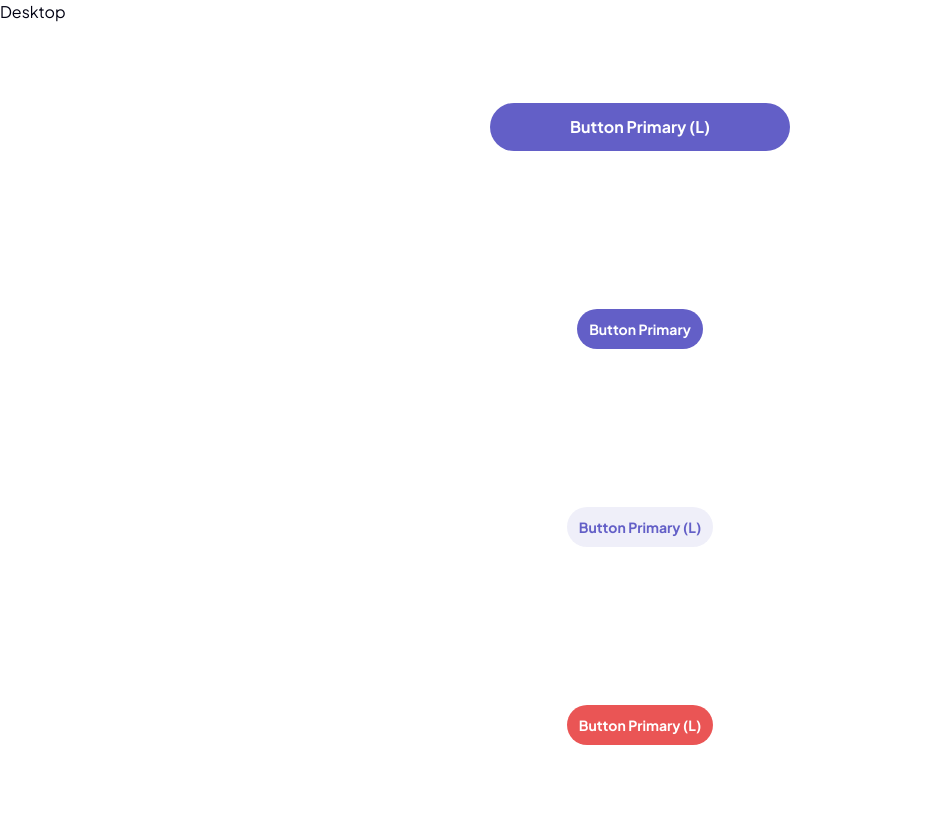
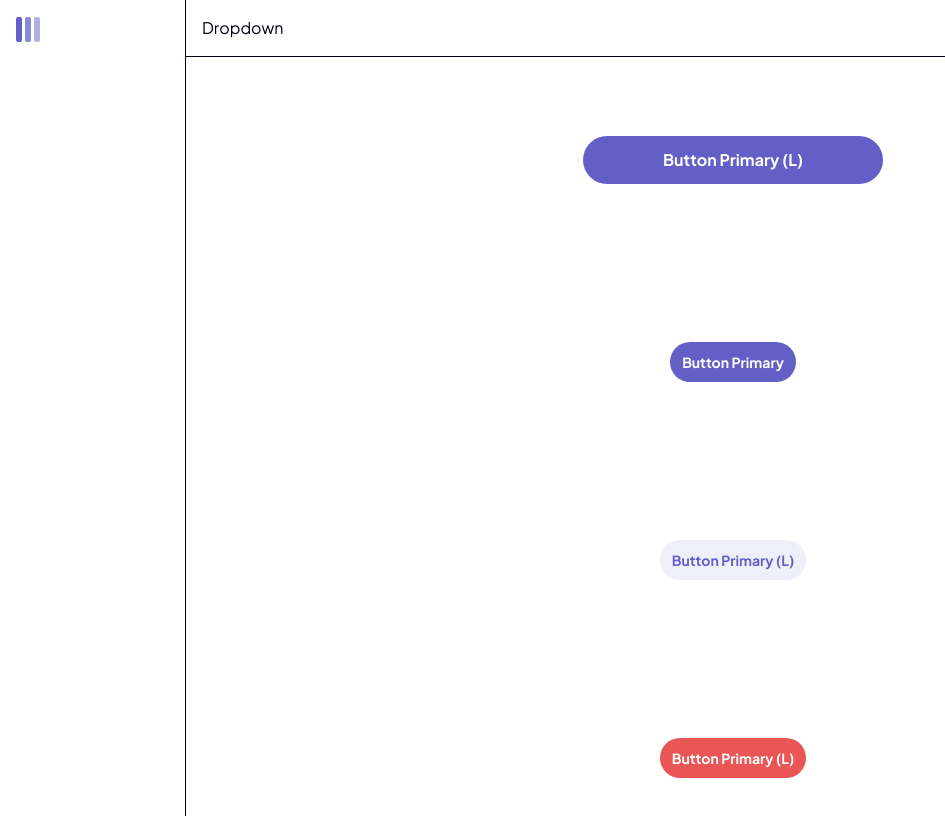
Before and after one commit to drosbros/kanban-task-management-app, a Next.js app in the folder client/: page / in a window 1280 px wide. Shown: the top 816 px of the page, without its empty margins (0-945 px from the left). Built offline with nearby package versions, Linux system fonts and the light colour scheme.

Commit message:
chore: add index export

```diff
--- a/client/src/app/Navbar.tsx
+++ /dev/null
@@ -1,38 +0,0 @@
-import Button from '@ui/Button'
-import Dropdown from '@ui/Dropdown'
-import Image from 'next/image'
-
-const commonClasses = 'bg-white dark:bg-gray-dark'
-
-const DesktopNavbar = () => {
-  return <nav className={`hidden md:flex ${commonClasses}`}>Desktop</nav>
-}
-
-const MobileNavbar = () => {
-  return (
-    <nav className={`flex items-center justify-between md:hidden p-4 ${commonClasses}`}>
-      <div className='flex gap-4'>
-        <Image src={'/logo-mobile.svg'} alt='' width={24} height={25} />
-        <Dropdown />
-      </div>
-
-      <div className='flex gap-4'>
-        <Button className='px-4'>
-          <Image src={'/icon-add-task-mobile.svg'} alt='add issue' width={13} height={13} />
-        </Button>
-        <Image src={'/icon-options.svg'} alt='options' width={4} height={15} />
-      </div>
-    </nav>
-  )
-}
-
-const Navbar = () => {
-  return (
-    <>
-      <DesktopNavbar />
-      <MobileNavbar />
-    </>
-  )
-}
-
-export default Navbar
--- a/client/src/app/layout.tsx
+++ b/client/src/app/layout.tsx
@@ -1,7 +1,7 @@
 import './globals.css'
 import type { Metadata } from 'next'
 import { Plus_Jakarta_Sans } from 'next/font/google'
-import Navbar from './Navbar'
+import Navbar from '@/components/Navbar'
 
 const jakarta = Plus_Jakarta_Sans({ subsets: ['latin'] })
 
@@ -14,8 +14,7 @@ export default function RootLayout({ children }: { children: React.ReactNode })
   return (
     <html lang='en'>
       <body className={`${jakarta.className} text-black dark:text-white`}>
-        <Navbar />
-        {children}
+        <Navbar>{children}</Navbar>
       </body>
     </html>
   )
--- /dev/null
+++ b/client/src/components/Navbar/Navbar.tsx
@@ -0,0 +1,58 @@
+import Button from '@ui/Button'
+import Dropdown from '@ui/Dropdown'
+import Image from 'next/image'
+import { ReactNode } from 'react'
+
+const commonClasses = 'bg-white dark:bg-gray-dark'
+
+const DesktopNavbar = ({ children }: Props) => {
+  return (
+    <div className={`hidden md:flex ${commonClasses}`}>
+      <nav className='min-h-screen p-4 border-r-[1px] border-lines-light dark:border-lines-dark'>
+        <Image src={'/logo-light.svg'} alt='kanban logo' width={153} height={26} />
+      </nav>
+      <div className='flex-grow'>
+        <header className='p-4 border-b-[1px] border-lines-light dark:border-lines-dark'>
+          <Dropdown />
+        </header>
+        {children}
+      </div>
+    </div>
+  )
+}
+
+const MobileNavbar = ({ children }: Props) => {
+  return (
+    <div className='md:hidden block'>
+      <nav className={`flex items-center justify-between p-4 ${commonClasses}`}>
+        <div className='flex gap-4'>
+          <Image src={'/logo-mobile.svg'} alt='kanban logo' width={24} height={25} />
+          <Dropdown />
+        </div>
+
+        <div className='flex gap-4'>
+          <Button className='px-4'>
+            <Image src={'/icon-add-task-mobile.svg'} alt='add issue' width={13} height={13} />
+          </Button>
+          <Image src={'/icon-options.svg'} alt='options' width={4} height={15} />
+        </div>
+      </nav>
+      {children}
+    </div>
+  )
+}
+
+type Props = {
+  children: ReactNode
+}
+
+const Navbar = ({ children }: Props) => {
+  return (
+    <>
+      <DesktopNavbar>{children}</DesktopNavbar>
+      <MobileNavbar>{children}</MobileNavbar>
+    </>
+  )
+}
+
+export default Navbar
--- /dev/null
+++ b/client/src/components/Navbar/index.tsx
@@ -0,0 +1 @@
+export { default } from './Navbar'
```
